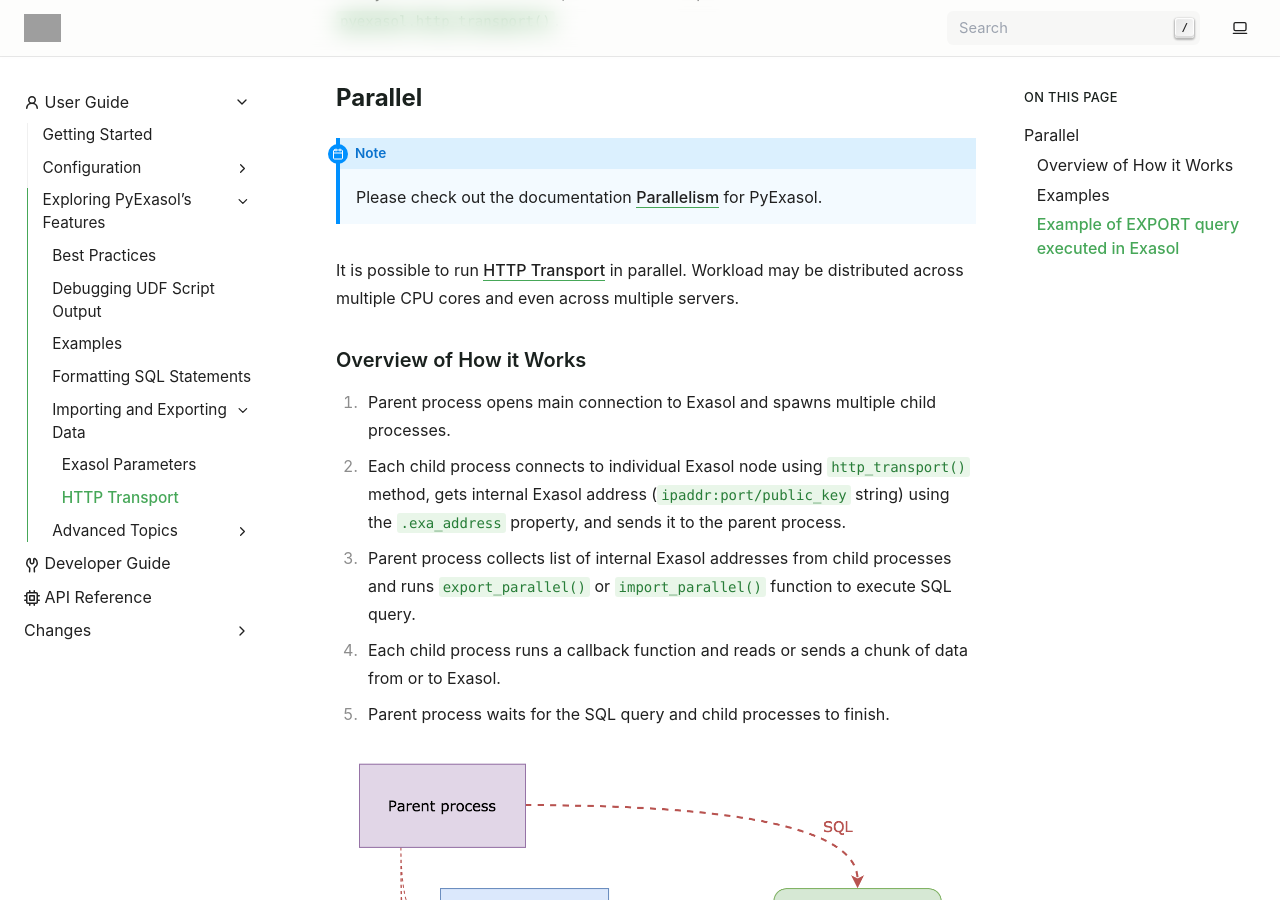
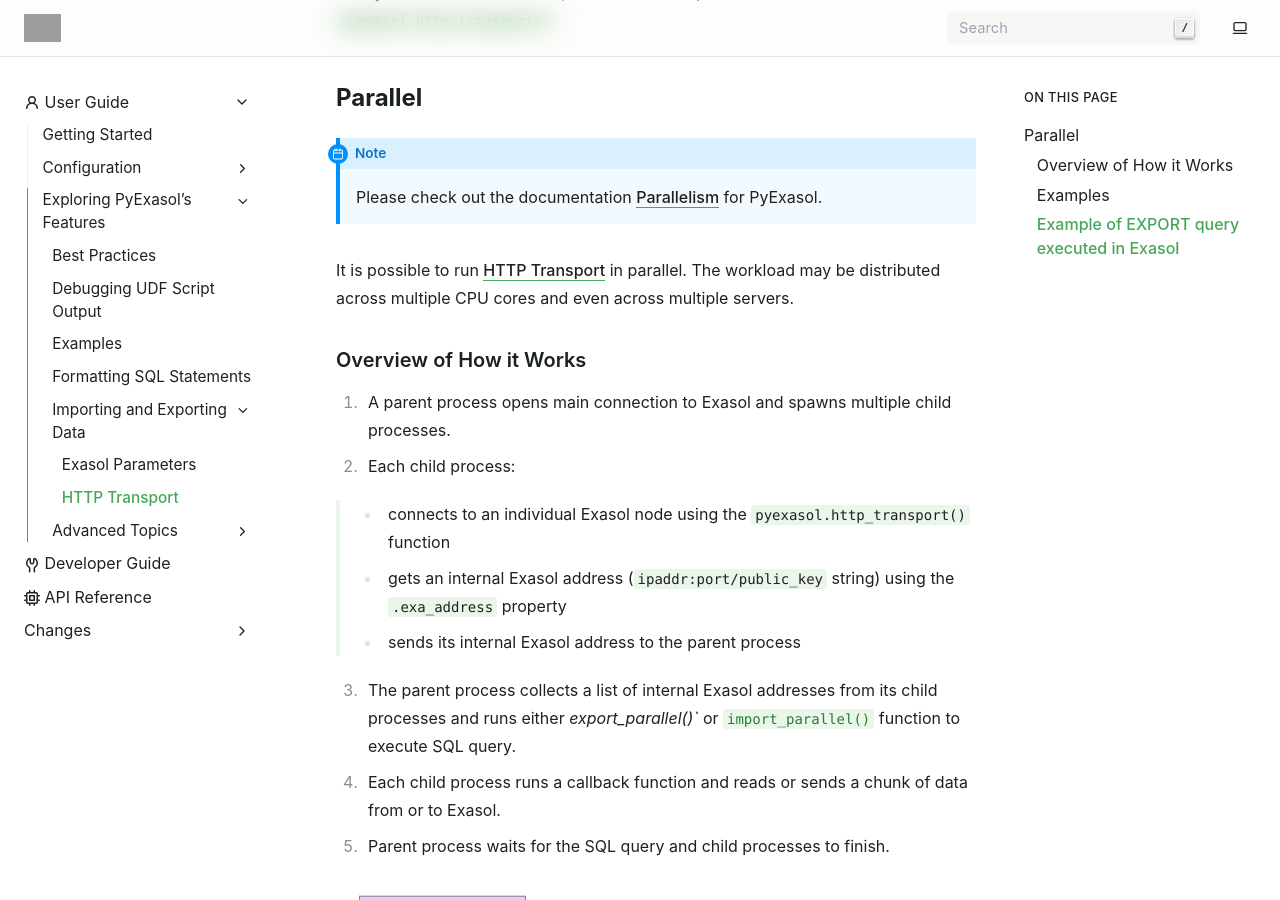
Before and after one commit to exasol/pyexasol, a Sphinx documentation site: the page built from doc/user_guide/exploring_features/import_and_export/http_transport.rst, in a window 1280 px wide and 900 px high, scrolled down 426 px. Built offline with Sphinx 7.4.7, drawn with Linux system fonts in a browser that asks for light colours; grey boxes are pictures that could not be loaded.

Commit message:
Switch from function to method and vice versa with text changes

```diff
--- a/doc/user_guide/exploring_features/import_and_export/http_transport.rst
+++ b/doc/user_guide/exploring_features/import_and_export/http_transport.rst
@@ -26,20 +26,30 @@
 .. note::
     Please check out the documentation :ref:`pyexasol_parallelism` for PyExasol.
 
-It is possible to run :ref:`http_transport` in parallel. Workload may be distributed across multiple CPU cores and even across multiple servers.
+It is possible to run :ref:`http_transport` in parallel. The workload may be
+distributed across multiple CPU cores and even across multiple servers.
 
 Overview of How it Works
 ^^^^^^^^^^^^^^^^^^^^^^^^
 
-1. Parent process opens main connection to Exasol and spawns multiple child processes.
-2. Each child process connects to individual Exasol node using ``http_transport()`` method, gets internal Exasol address (``ipaddr:port/public_key`` string) using the ``.exa_address`` property, and sends it to the parent process.
-3. Parent process collects list of internal Exasol addresses from child processes and runs ``export_parallel()`` or ``import_parallel()`` function to execute SQL query.
+1. A parent process opens main connection to Exasol and spawns multiple child processes.
+2. Each child process:
+
+  * connects to an individual Exasol node using the :func:`pyexasol.http_transport` function
+  * gets an internal Exasol address (``ipaddr:port/public_key`` string) using the ``.exa_address`` property
+  * sends its internal Exasol address to the parent process
+
+3. The parent process collects a list of internal Exasol addresses from its child
+   processes and runs either `export_parallel()`` or ``import_parallel()`` function to execute SQL query.
 4. Each child process runs a callback function and reads or sends a chunk of data from or to Exasol.
 5. Parent process waits for the SQL query and child processes to finish.
 
 .. image:: /_static/parallel_export.png
 
-Please note that PyExasol does not provide any specific way to send internal Exasol address strings from child processes to parent process. You are free to choose your own way of inter-process communication. For example, you may use `multiprocessing.Pipe <https://docs.python.org/3/library/multiprocessing.html?highlight=Pipes#exchanging-objects-between-processes>`_.
+Please note that PyExasol does not provide any specific way to send internal Exasol
+address strings from child processes to parent process. You are free to choose your own
+way of inter-process communication. For example, you may use
+`multiprocessing.Pipe <https://docs.python.org/3/library/multiprocessing.html?highlight=Pipes#exchanging-objects-between-processes>`__.
 
 Examples
 ^^^^^^^^
```
Also changed, not shown: doc/user_guide/exploring_features/import_and_export/index.rst (+9 -9 lines).
